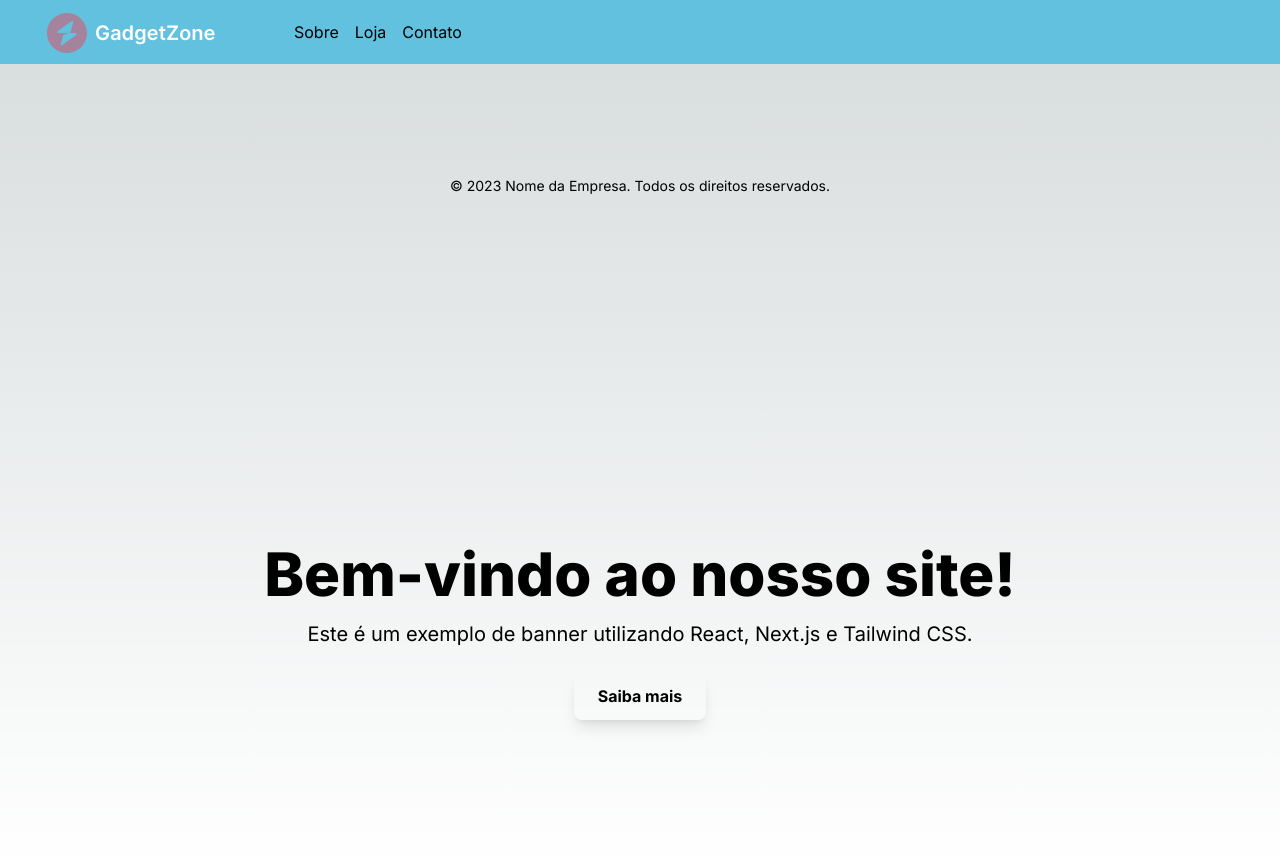
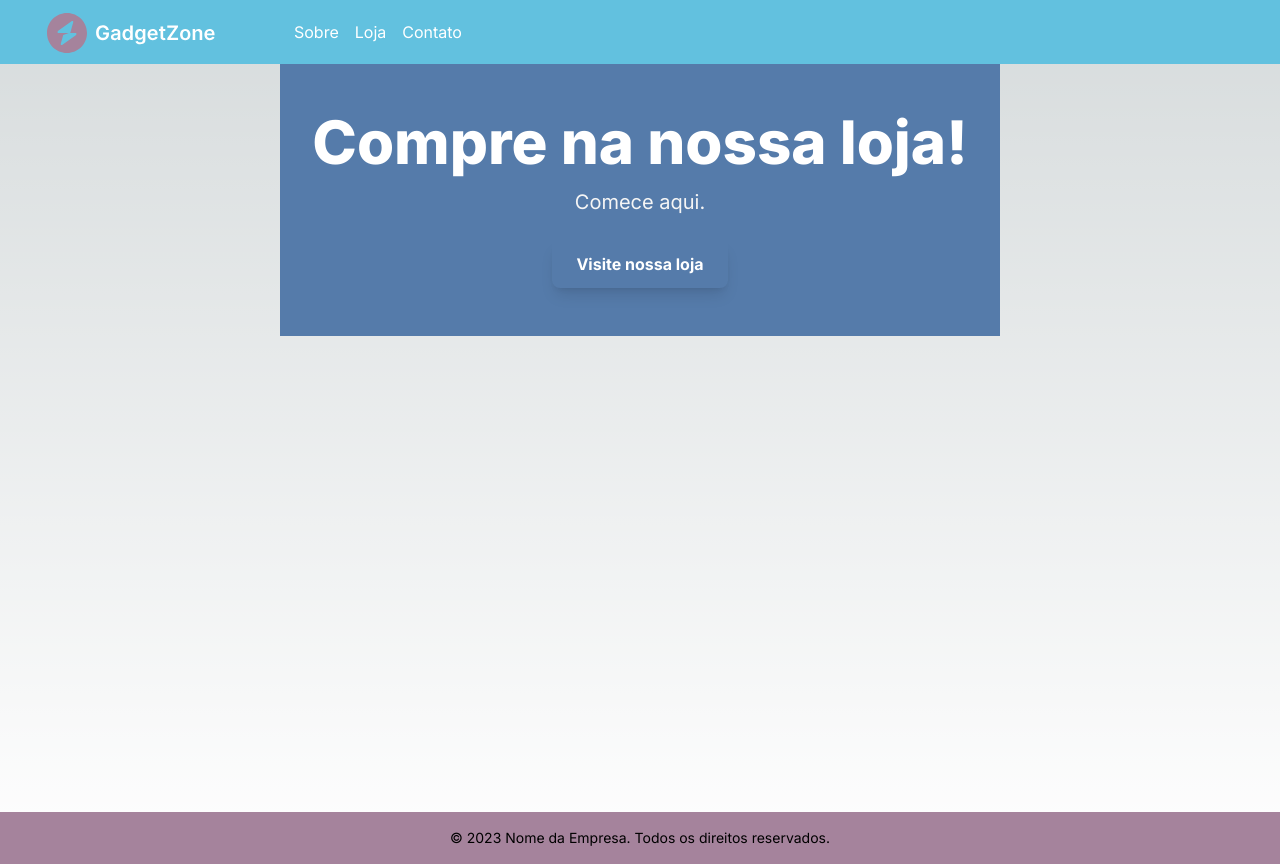
Before and after one commit to giulialms/desafio03, a Next.js app: page / in a window 1280 px wide. Built offline with nearby package versions, Linux system fonts and the light colour scheme.

Commit message:
comentario

```diff
--- a/src/app/layout.js
+++ b/src/app/layout.js
@@ -16,9 +16,9 @@ export default function RootLayout({ children }) {
     <html lang="en">
       <body className={inter.className}>
         <Navbar />
-        <main className="flex min-h-screen flex-col items-center justify-between p-24">
+        <main className="mx-auto flex min-h-screen flex-col items-center justify-between">
+          {children}
         <Footer/>
-          {children}
         </main>
       </body>
     </html>
--- a/src/app/page.js
+++ b/src/app/page.js
@@ -1,10 +1,12 @@
-import Image from 'next/image'
-import Banner from '@/components/Banner'
+import Image from 'next/image';
+import Banner from '@/components/Banner';
+
 export default function Home() {
   return (
     <>
-    <Banner/>
+      <div className="p-0">
+        <Banner />
+      </div>
     </>
-
-  )
+  );
 }
--- a/src/components/Banner/index.js
+++ b/src/components/Banner/index.js
@@ -1,20 +1,20 @@
 const Banner = () => {
     return (
-      <div className="bg-gray-800">
+      <div className="bg-secundaria">
         <div className="max-w-7xl mx-auto py-12 px-4 sm:px-6 lg:px-8">
           <div className="max-w-3xl mx-auto text-center">
-            <h1 className="text-4xl font-extrabold text-white sm:text-5xl md:text-6xl">
-              Bem-vindo ao nosso site!
+            <h1 className="text-4xl font-extrabold text-branco sm:text-5xl md:text-6xl">
+              Compre na nossa loja!
             </h1>
-            <p className="mt-4 text-xl text-gray-300">
-              Este é um exemplo de banner utilizando React, Next.js e Tailwind CSS.
+            <p className="mt-4 text-xl text-offwhite">
+              Comece aqui.
             </p>
             <div className="mt-6">
               <a
-                href="#"
-                className="inline-block bg-indigo-500 hover:bg-indigo-700 text-white font-bold py-3 px-6 rounded-lg shadow-lg"
+                href="loja"
+                className="inline-block bg-indigo-500 hover:bg-indigo-700 text-branco font-bold py-3 px-6 rounded-lg shadow-lg"
               >
-                Saiba mais
+                Visite nossa loja
               </a>
             </div>
           </div>
--- a/src/components/Footer/index.js
+++ b/src/components/Footer/index.js
@@ -1,7 +1,7 @@
 const Footer = () => {
     return (
-      <footer className="bg-gray-800">
-        <div className="max-w-7xl mx-auto py-4 px-4 sm:px-6 lg:px-8">
+      <footer className="bg-terciaria w-full">
+        <div className="max-w mx-auto py-4 px-4 sm:px-6 lg:px-8">
           <div className="flex justify-center items-center">
             <p className="text-gray-300 text-sm">
               &copy; 2023 Nome da Empresa. Todos os direitos reservados.
--- a/src/components/Navbar/index.js
+++ b/src/components/Navbar/index.js
@@ -1,37 +1,46 @@
-import React from 'react'
-import Link from 'next/link'
-import Image from 'next/image'
-import logo from '@/assets/svg/logo.svg'
+import React from 'react';
+import NextLink from 'next/link';
+import Image from 'next/image';
+import logo from '@/assets/svg/logo.svg';
 
-function index() {
+function Index() {
   return (
-    <nav className='bg-background'>
+    <nav className="bg-background">
       <div className="max-w-7xl mx-auto px-2 sm:px-6 lg:px-8">
         <div className="relative flex items-center justify-between h-16">
           <div className="flex-1 flex items-center justify-center sm:items-stretch sm:justify-start">
-            <div className=" flex items-center justify-center">
-              <Link href="/">
-                <Image src={logo}/>
-              </Link>
+            <div className="flex items-center justify-center">
+              <NextLink href="/">
+                  <Image src={logo} />
+              </NextLink>
             </div>
-            <div className="hidden sm:block sm:ml-6 ">
-              <div className="flex space-x-4 justify-center items-center" style={{height: '100%'}}>
-                <Link href="/sobre">
-                 Sobre
-                </Link>
-                <Link href="/loja">
-                 Loja
-                </Link>
-                <Link href="/contato">
-                 Contato
-                </Link>
+            <div className="hidden sm:block sm:ml-6">
+              <div
+                className="flex space-x-4 justify-center items-center"
+                style={{ height: '100%' }}
+              >
+                <StyledLink href="/sobre">Sobre</StyledLink>
+                <StyledLink href="/loja">Loja</StyledLink>
+                <StyledLink href="/contato">Contato</StyledLink>
               </div>
             </div>
           </div>
         </div>
       </div>
     </nav>
-  )
+  );
 }
 
-export default index
+// Componente customizado para aplicar estilos ao NextLink
+const StyledLink = ({ href, children }) => {
+  return (
+    <div className="transition-colors duration-300 hover:bg-terciaria">
+      <NextLink href={href}>
+        <span className="text-branco cursor-pointer">{children}</span>
+      </NextLink>
+    </div>
+  );
+};
+
+
+export default Index;
```
